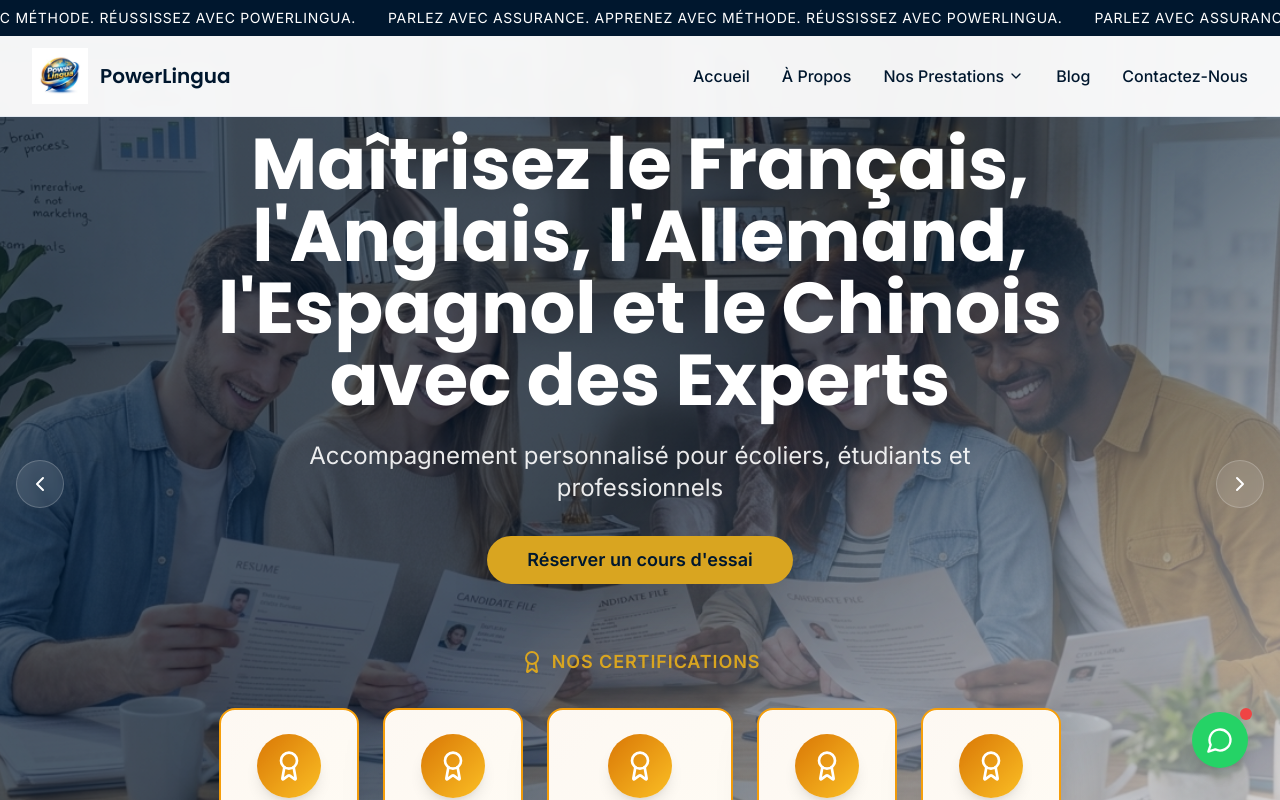
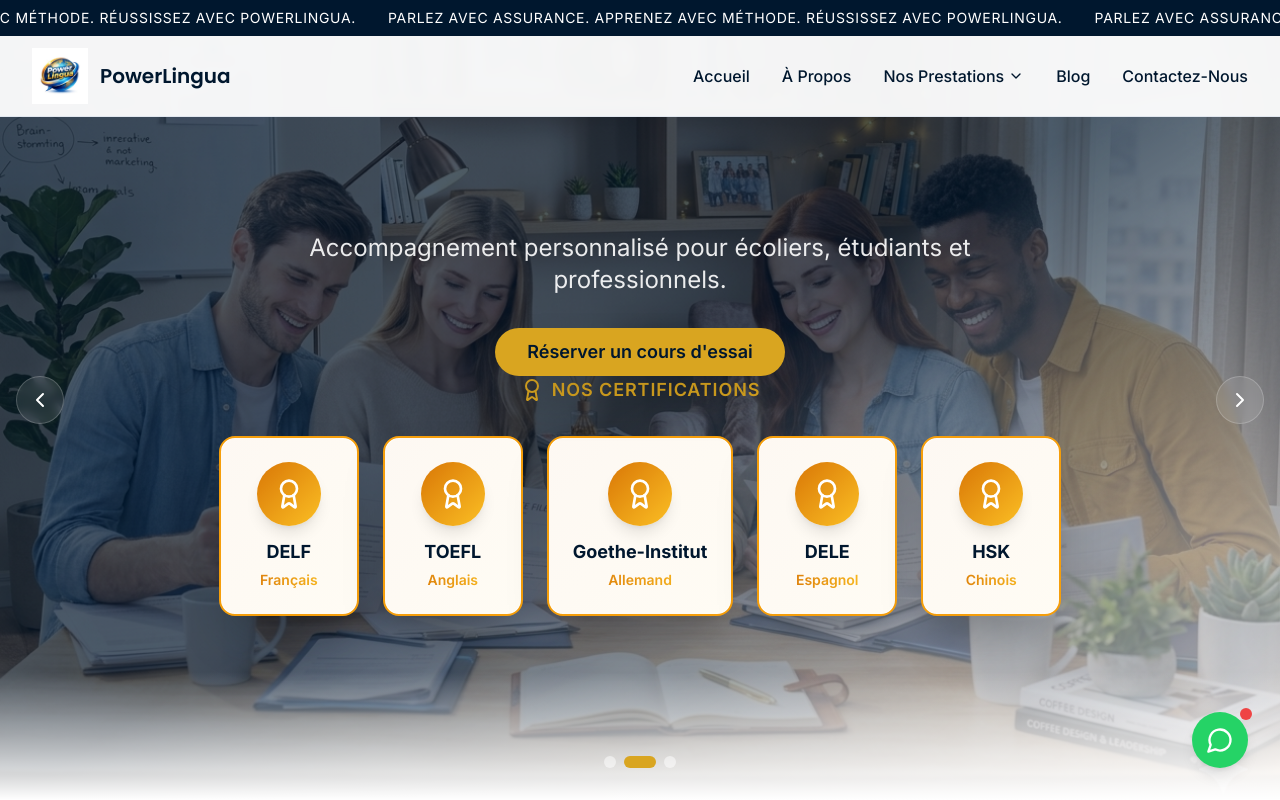
Before and after one commit to travelopportunities07-bot/sg-91c3514d-6c1c-4687-9189-9ab9e95859d6-1792160597, a Next.js app: page / in a window 1280 px wide. Shown: the top 800 px of the page. Built offline with nearby package versions, Linux system fonts and the light colour scheme.

Commit message:
style(ui): remove redundant text from hero section

```diff
--- a/src/components/HeroSection.tsx
+++ b/src/components/HeroSection.tsx
@@ -113,16 +113,14 @@
 
       <div className="container mx-auto px-4 lg:px-8 relative z-10">
         <div className="max-w-4xl mx-auto text-center">
-          <h1 className="text-5xl md:text-7xl font-heading font-bold text-white mb-6 fade-in-up">
-            Maîtrisez le Français, l'Anglais, l'Allemand, l'Espagnol et le Chinois avec des Experts
-          </h1>
-
-          <p className="text-xl md:text-2xl text-white/90 mb-8 fade-in-up stagger-1 max-w-3xl mx-auto">
-            Accompagnement personnalisé pour écoliers, étudiants et professionnels
-          </p>
-
-          <div className="flex flex-col sm:flex-row gap-4 justify-center mb-16 fade-in-up stagger-2">
-            <Button size="lg" className="bg-gold hover:bg-gold/90 text-navy font-semibold rounded-full px-10 py-6 text-lg shadow-2xl transform hover:scale-105 transition-all">
+          <div className="relative z-10 text-center">
+            <p className="text-xl md:text-2xl text-white/90 mb-8 max-w-2xl mx-auto">
+              Accompagnement personnalisé pour écoliers, étudiants et professionnels.
+            </p>
+            <Button
+              size="lg"
+              className="bg-gold hover:bg-gold/90 text-navy font-semibold text-lg px-8 py-6 rounded-full shadow-2xl hover:shadow-gold/50 transition-all hover:scale-105"
+            >
               Réserver un cours d'essai
             </Button>
           </div>
```
